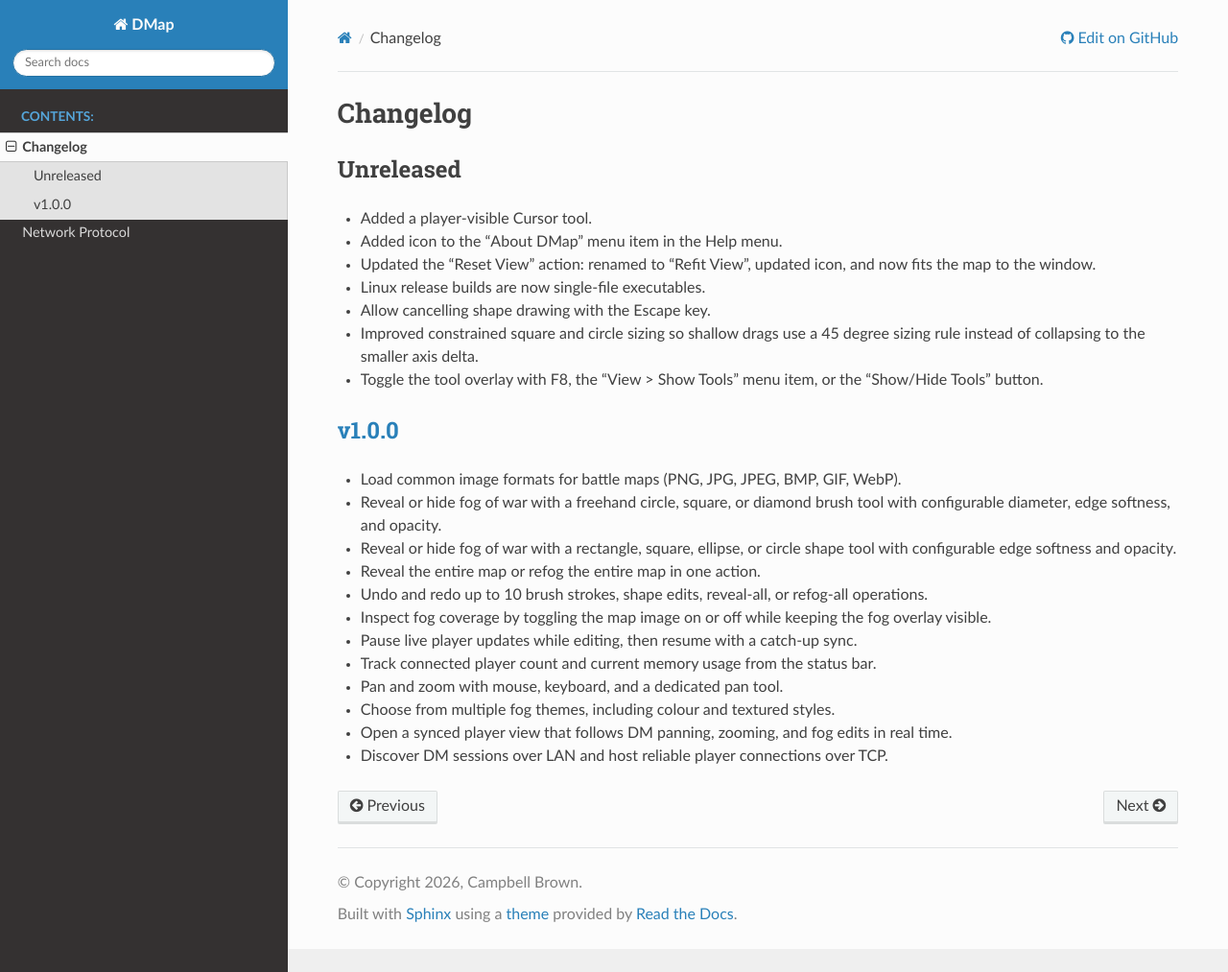
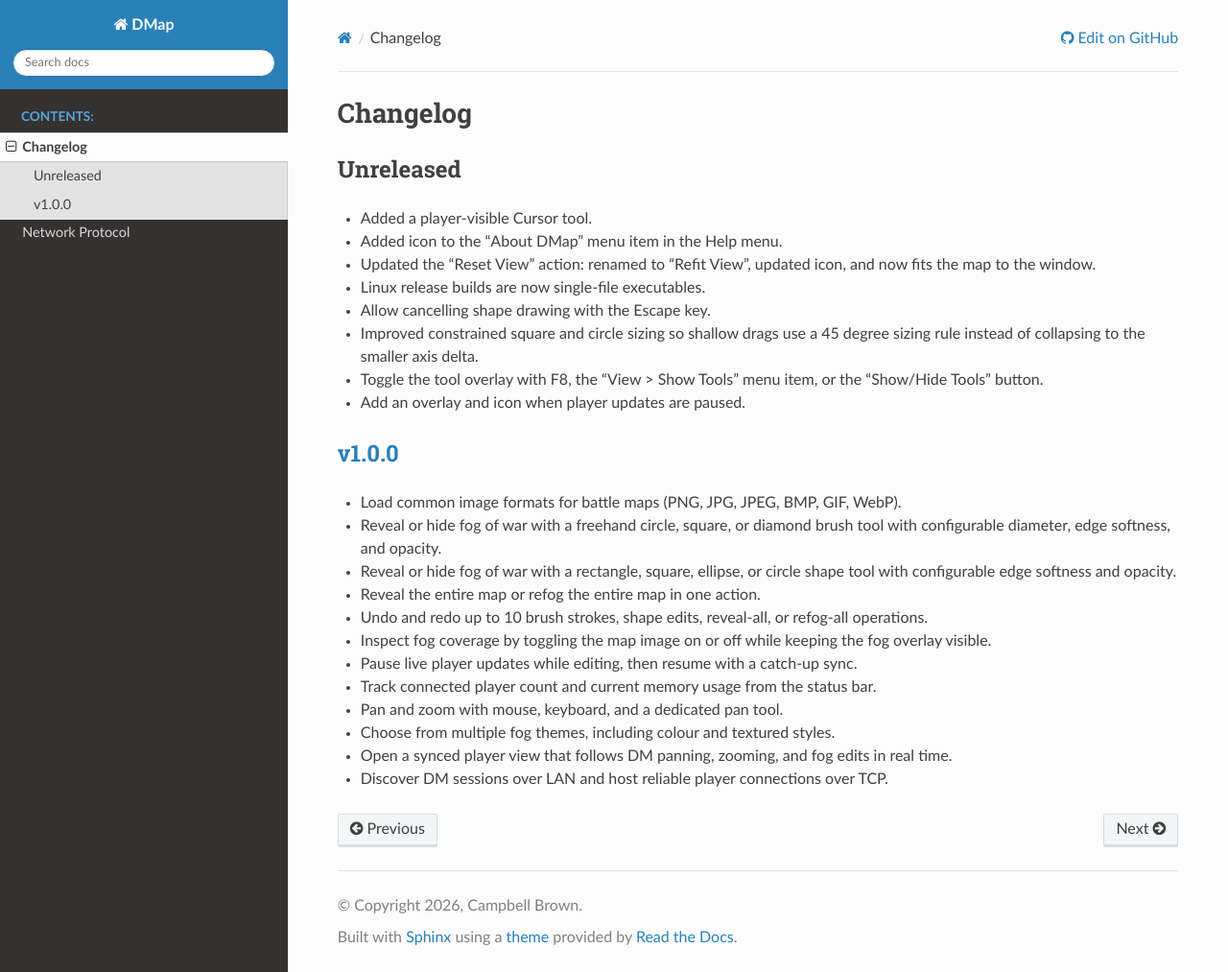
Before and after one commit to campbellmbrown/dmap-net, a Sphinx documentation site: the page built from docs/source/changelog.rst, in a window 1280 px wide and 1013 px high. Shown: the whole window at 96% size. Built offline with Sphinx 7.4.7 and the Read the Docs theme 3.1.0, drawn with Linux system fonts in a browser that asks for light colours.

Commit message:
Update changelog

```diff
--- a/docs/source/changelog.rst
+++ b/docs/source/changelog.rst
@@ -13,6 +13,7 @@
 * Allow cancelling shape drawing with the Escape key.
 * Improved constrained square and circle sizing so shallow drags use a 45 degree sizing rule instead of collapsing to the smaller axis delta.
 * Toggle the tool overlay with F8, the "View > Show Tools" menu item, or the "Show/Hide Tools" button.
+* Add an overlay and icon when player updates are paused.
 
 :release-link:`v1.0.0`
 ----------------------
```
